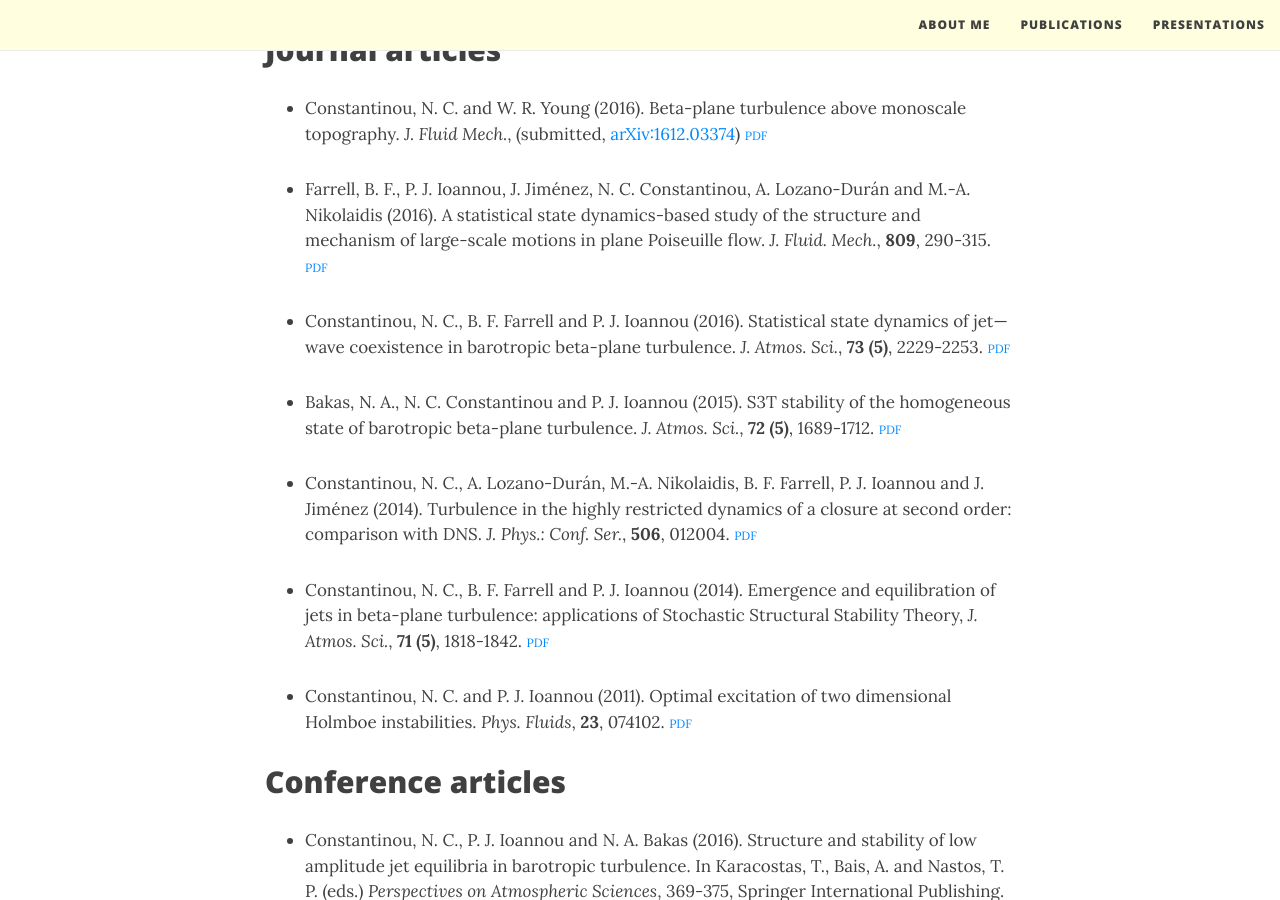
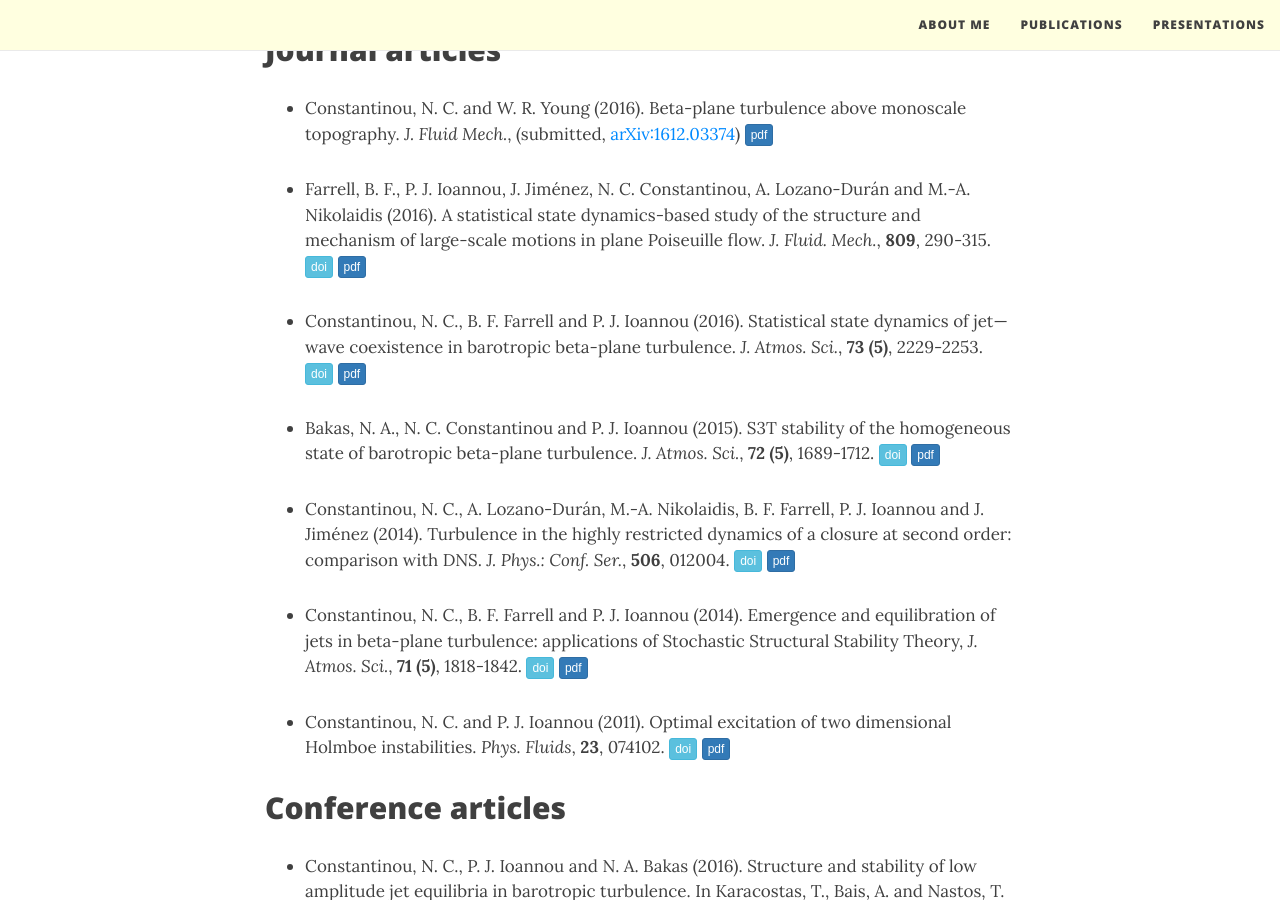
Before and after one commit to navidcy/navidcy.github.io, a Jekyll site: the page built from publications.md, in a window 1280 px wide and 900 px high, scrolled down 213 px. Built offline with Jekyll 4.4.1, drawn with Linux system fonts in a browser that asks for light colours; nearby versions of some CDN libraries.

Commit message:
added PDF and DOI buttons in publications

```diff
--- a/publications.md
+++ b/publications.md
@@ -6,21 +6,21 @@ title: Publications
 
 ## Journal articles
 
-- Constantinou, N. C. and W. R. Young (2016). Beta-plane turbulence above monoscale topography. _J. Fluid Mech._, (submitted, [arXiv:1612.03374][arXiv:1612.03374])  [<span style="font-variant:small-caps;">pdf</span>][topo-1layer]
+- Constantinou, N. C. and W. R. Young (2016). Beta-plane turbulence above monoscale topography. _J. Fluid Mech._, (submitted, [arXiv:1612.03374][arXiv:1612.03374])  <a class="btn btn-primary btn-xs{{end}}" href="betaplane-topo-1.pdf"><span style="font-family:sans-serif;">pdf</span></a>
 
-- Farrell, B. F., P. J. Ioannou, J. Jiménez, N. C. Constantinou, A. Lozano-Durán and M.-A. Nikolaidis (2016). A statistical state dynamics-based study of the structure and mechanism of large-scale motions in plane Poiseuille flow. _J. Fluid. Mech._, **809**, 290-315. [<span style="font-variant:small-caps;">pdf</span>][vlsm-poiseuille]
-
-- Constantinou, N. C., B. F. Farrell and P. J. Ioannou (2016). Statistical state dynamics of jet—wave coexistence in barotropic beta-plane turbulence. _J. Atmos. Sci._, **73 (5)**, 2229-2253. [<span style="font-variant:small-caps;">pdf</span>][ssd-jet-wave]
-
-- Bakas, N. A., N. C. Constantinou and P. J. Ioannou (2015). S3T stability of the homogeneous state of barotropic beta-plane turbulence. _J. Atmos. Sci._, **72 (5)**, 1689-1712. [<span style="font-variant:small-caps;">pdf</span>][s3t-stab-jas]
-
-- Constantinou, N. C., A. Lozano-Durán, M.-A. Nikolaidis, B. F. Farrell, P. J. Ioannou and J. Jiménez (2014). Turbulence in the highly restricted dynamics of a closure at second order: comparison with DNS. _J. Phys.: Conf. Ser._, **506**, 012004. [<span style="font-variant:small-caps;">pdf</span>][multiflow]
-
-- Constantinou, N. C., B. F. Farrell and P. J. Ioannou (2014). Emergence and equilibration of jets in beta-plane turbulence: applications of Stochastic Structural Stability Theory, _J. Atmos. Sci._, **71 (5)**, 1818-1842. [<span style="font-variant:small-caps;">pdf</span>][s3t-jets-jas]
-
-- Constantinou, N. C. and P. J. Ioannou (2011). Optimal excitation of two dimensional Holmboe instabilities. _Phys. Fluids_, **23**, 074102. [<span style="font-variant:small-caps;">pdf</span>][holmboe]
+- Farrell, B. F., P. J. Ioannou, J. Jiménez, N. C. Constantinou, A. Lozano-Durán and M.-A. Nikolaidis (2016). A statistical state dynamics-based study of the structure and mechanism of large-scale motions in plane Poiseuille flow. _J. Fluid. Mech._, **809**, 290-315. [<span class="btn btn-info btn-xs{{end}}" style="font-family:sans-serif;">doi</span>][vlsm-poiseuille-doi]{:target="_blank"} [<span class="btn btn-primary btn-xs{{end}}" style="font-family:sans-serif;">pdf</span>][vlsm-poiseuille]
 
 
+
+- Constantinou, N. C., B. F. Farrell and P. J. Ioannou (2016). Statistical state dynamics of jet—wave coexistence in barotropic beta-plane turbulence. _J. Atmos. Sci._, **73 (5)**, 2229-2253. [<span class="btn btn-info btn-xs{{end}}" style="font-family:sans-serif;">doi</span>][ssd-jet-wave-doi]{:target="_blank"} [<span class="btn btn-primary btn-xs{{end}}" style="font-family:sans-serif;">pdf</span>][ssd-jet-wave]
+
+- Bakas, N. A., N. C. Constantinou and P. J. Ioannou (2015). S3T stability of the homogeneous state of barotropic beta-plane turbulence. _J. Atmos. Sci._, **72 (5)**, 1689-1712. [<span class="btn btn-info btn-xs{{end}}" style="font-family:sans-serif;">doi</span>][s3t-stab-jas-doi]{:target="_blank"} [<span class="btn btn-primary btn-xs{{end}}" style="font-family:sans-serif;">pdf</span>][s3t-stab-jas]
+
+- Constantinou, N. C., A. Lozano-Durán, M.-A. Nikolaidis, B. F. Farrell, P. J. Ioannou and J. Jiménez (2014). Turbulence in the highly restricted dynamics of a closure at second order: comparison with DNS. _J. Phys.: Conf. Ser._, **506**, 012004. [<span class="btn btn-info btn-xs{{end}}" style="font-family:sans-serif;">doi</span>][multiflow-doi]{:target="_blank"} [<span class="btn btn-primary btn-xs{{end}}" style="font-family:sans-serif;">pdf</span>][multiflow]
+
+- Constantinou, N. C., B. F. Farrell and P. J. Ioannou (2014). Emergence and equilibration of jets in beta-plane turbulence: applications of Stochastic Structural Stability Theory, _J. Atmos. Sci._, **71 (5)**, 1818-1842. [<span class="btn btn-info btn-xs{{end}}" style="font-family:sans-serif;">doi</span>][s3t-jets-jas-doi]{:target="_blank"}  [<span class="btn btn-primary btn-xs{{end}}" style="font-family:sans-serif;">pdf</span>][s3t-jets-jas]
+
+- Constantinou, N. C. and P. J. Ioannou (2011). Optimal excitation of two dimensional Holmboe instabilities. _Phys. Fluids_, **23**, 074102. [<span class="btn btn-info btn-xs{{end}}" style="font-family:sans-serif;">doi</span>][holmboe-doi]{:target="_blank"}  [<span class="btn btn-primary btn-xs{{end}}" style="font-family:sans-serif;">pdf</span>][holmboe]
 
 
 
@@ -29,29 +29,39 @@ title: Publications
 
 ## Conference articles
 
-- Constantinou, N. C., P. J. Ioannou and N. A. Bakas (2016). Structure and stability of low amplitude jet equilibria in barotropic turbulence. In Karacostas, T., Bais, A. and Nastos, T. P. (eds.) _Perspectives on Atmospheric Sciences_, 369-375, Springer International Publishing. [<span style="font-variant:small-caps;">pdf</span>][comecap2016-s3t_eckhaus]
+- Constantinou, N. C., P. J. Ioannou and N. A. Bakas (2016). Structure and stability of low amplitude jet equilibria in barotropic turbulence. In Karacostas, T., Bais, A. and Nastos, T. P. (eds.) _Perspectives on Atmospheric Sciences_, 369-375, Springer International Publishing. [<span class="btn btn-primary btn-xs{{end}}" style="font-family:sans-serif;">pdf</span>][comecap2016-s3t_eckhaus]
 
 - Bakas, N. A., N. C. Constantinou and P. J. Ioannou (2016). On the dynamics underlying the emergence of coherent structures in barotropic turbulence. In Karacostas, T., Bais, A. and Nastos, T. P. (eds.) _Perspectives on Atmospheric Sciences_, 361-367, Springer International Publishing.
- [<span style="font-variant:small-caps;">pdf</span>][comecap2016-s3t_stab]
+ [<span class="btn btn-primary btn-xs{{end}}" style="font-family:sans-serif;">pdf</span>][comecap2016-s3t_stab]
 
-- Ioannou, P. J., M.-A. Nikolaidis and N. C. Constantinou (2014). Simplified turbulence in wall-bounded flows. 9th Panhellenic Meeting ''Fluid Flow Phenomena'' (ROI 2014), Athens, 12-13 Dec. (in greek) [<span style="font-variant:small-caps;">pdf</span>][roi2014-rnl]
+- Ioannou, P. J., M.-A. Nikolaidis and N. C. Constantinou (2014). Simplified turbulence in wall-bounded flows. 9th Panhellenic Meeting ''Fluid Flow Phenomena'' (ROI 2014), Athens, 12-13 Dec. (in greek) [<span class="btn btn-primary btn-xs{{end}}" style="font-family:sans-serif;">pdf</span>][roi2014-rnl]
 
-- Bakas, N. A., P. J. Ioannou and N. C. Constantinou (2014). Emergence of non-zonal coherent structures in barotropic turbulence. Proceedings of the 12th International Conference on Meteorology, Climatology & Atmospheric Physics (COMECAP), Heraklion, Crete, 28-31 May, Vol. 1, 107-111, ISBN: 978-960-524-430-9. [<span style="font-variant:small-caps;">pdf</span>][comecap2014-nonzonal]
+- Bakas, N. A., P. J. Ioannou and N. C. Constantinou (2014). Emergence of non-zonal coherent structures in barotropic turbulence. Proceedings of the 12th International Conference on Meteorology, Climatology & Atmospheric Physics (COMECAP), Heraklion, Crete, 28-31 May, Vol. 1, 107-111, ISBN: 978-960-524-430-9. [<span class="btn btn-primary btn-xs{{end}}" style="font-family:sans-serif;">pdf</span>][comecap2014-nonzonal]
 
-- Constantinou, N. C. and Ioannou, P. J. (2014). Emergence and equilibration of zonal winds in turbulent planetary atmospheres. Proceedings of the 12th International Conference on Meteorology, Climatology & Atmospheric Physics (COMECAP), Heraklion, Crete, 28-31 May, Vol. 1, 210-214, ISBN: 978-960-524-430-9. [<span style="font-variant:small-caps;">pdf</span>][comecap2014-zonal]
+- Constantinou, N. C. and Ioannou, P. J. (2014). Emergence and equilibration of zonal winds in turbulent planetary atmospheres. Proceedings of the 12th International Conference on Meteorology, Climatology & Atmospheric Physics (COMECAP), Heraklion, Crete, 28-31 May, Vol. 1, 210-214, ISBN: 978-960-524-430-9. [<span class="btn btn-primary btn-xs{{end}}" style="font-family:sans-serif;">pdf</span>][comecap2014-zonal]
 
 
 ## Doctoral thesis
-- Formation of large-scale structures by turbulence in rotating planets, Ph.D. thesis, University of Athens, 2015. [arXiv:1503.07644][arXiv:1503.07644], [<span style="font-variant:small-caps;">pdf</span>][phd_eng]
+- Formation of large-scale structures by turbulence in rotating planets, Ph.D. thesis, University of Athens, 2015. [arXiv:1503.07644][arXiv:1503.07644], [<span class="btn btn-primary btn-xs{{end}}" style="font-family:sans-serif;">pdf</span>][phd_eng]
 
 
+[topo-1layer]:  betaplane-topo-1.pdf
+[vlsm-poiseuille]: VLSM-Poiseuille.pdf
 [ssd-jet-wave]: SSD_JetWave.pdf
-[vlsm-poiseuille]: VLSM-Poiseuille.pdf
 [s3t-stab-jas]: S3T_barotropic_stability.pdf
 [multiflow]: multiflow_s3t.pdf
 [s3t-jets-jas]: S3T_jas.pdf
 [holmboe]: holmboe.pdf
-[topo-1layer]:  betaplane-topo-1.pdf
+
+
+
+[vlsm-poiseuille-doi]: https://doi.org/10.1017/jfm.2016.661
+[ssd-jet-wave-doi]: http://dx.doi.org/10.1175/JAS-D-15-0288.1
+[s3t-stab-jas-doi]: http://dx.doi.org/10.1175/JAS-D-14-0213.1
+[multiflow-doi]: http://dx.doi.org/10.1088/1742-6596/506/1/012004
+[s3t-jets-jas-doi]: http://dx.doi.org/10.1175/JAS-D-13-076.1
+[holmboe-doi]: http://dx.doi.org/10.1063/1.3609283
+
 
 [comecap2016-s3t_eckhaus]: S3T_eckhaus-comecap-2016.pdf
 [comecap2016-s3t_stab]: S3T_stab-comecap-2016.pdf
```
